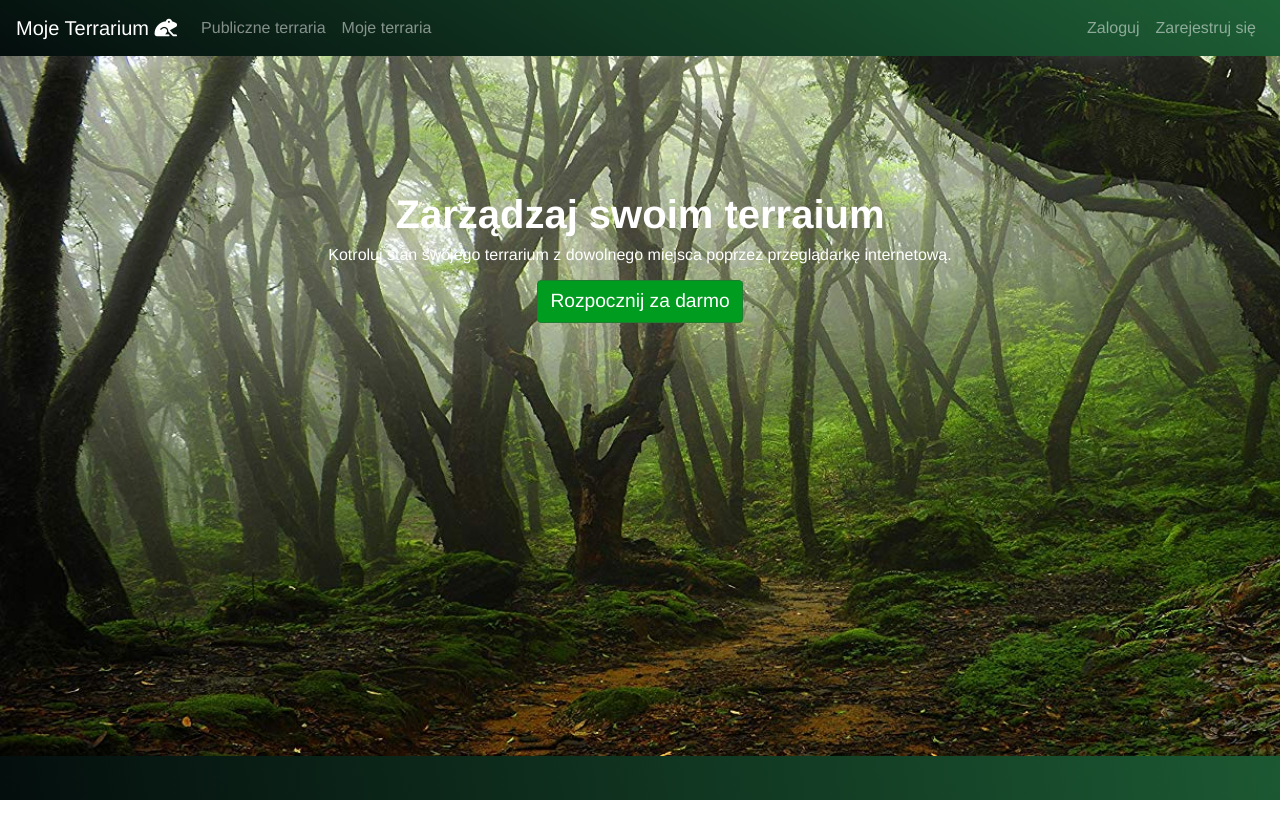
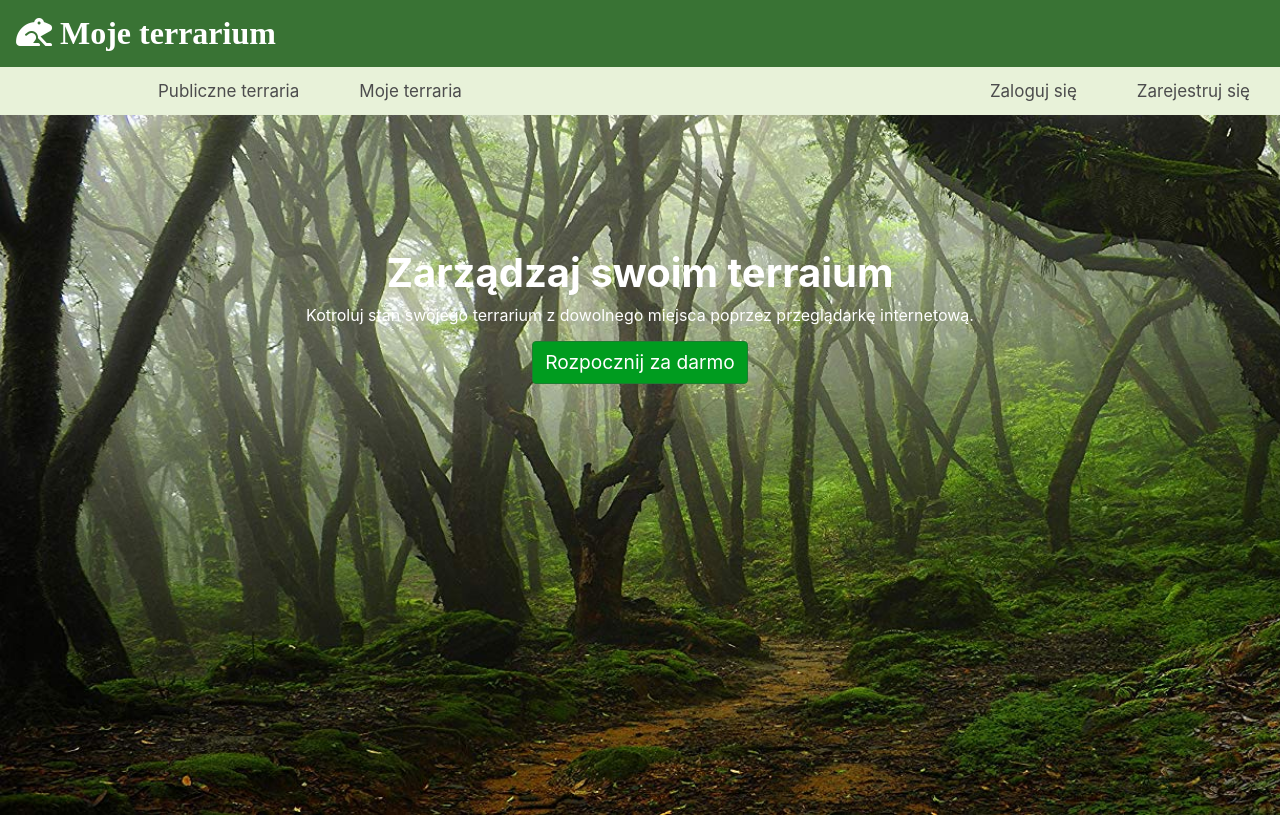
Before and after one commit to Zhorin9/aspnetcore-terrristics-application, a Vue app in the folder src/Web/client-app/: page /#/ in a window 1280 px wide. Built offline with nearby package versions, Linux system fonts and the light colour scheme.

Commit message:
Different style version

```diff
--- a/src/Web/client-app/src/App.vue
+++ b/src/Web/client-app/src/App.vue
@@ -23,11 +23,8 @@
 
 <style>
     #app {
-        font-family: 'Avenir', Helvetica, Arial, sans-serif;
-        -webkit-font-smoothing: antialiased;
-        -moz-osx-font-smoothing: grayscale;
-        text-align: center;
         color: #2c3e50;
+        line-height: 1.47;
     }
 
     .dropdown-menu {
@@ -38,7 +35,7 @@
     html,
     body {
         height: 100%;
-        background-image: linear-gradient(80deg, #040E0D, #1E6036);
+        background-color: #ffffff;
     }
 
     .form-control.is-invalid {
--- a/src/Web/client-app/src/components/TheNavigation.vue
+++ b/src/Web/client-app/src/components/TheNavigation.vue
@@ -1,32 +1,21 @@
 <template>
-    <nav>
+    <div>
         <link rel="stylesheet" href="https://use.fontawesome.com/releases/v5.8.2/css/all.css">
-        <b-navbar toggleable="lg" type="dark" class="nav-green">
-            <b-navbar-brand active class="navbar-brand" to="/">
-                Moje Terrarium <i class="fas fa-frog"></i>
-            </b-navbar-brand>
-            <b-navbar-nav>
-                <b-nav-item :to="{name: 'ThePublicWindow'}">Publiczne terraria</b-nav-item>
-                <b-nav-item :to="{name: 'TheUserWindow'}">Moje terraria</b-nav-item>
-            </b-navbar-nav>
-
-            <b-navbar-nav v-if="loggedIn" class="ml-auto">
-                <b-nav-item-dropdown right>
-                    <template slot="button-content">{{getUserEmail}}</template>
-                    <b-dropdown-item :to="{name: 'TheHomePage'}">
-                        Costam
-                    </b-dropdown-item>
-                    <b-dropdown-item @click="logOut">Wyloguj</b-dropdown-item>
-                </b-nav-item-dropdown>
-            </b-navbar-nav>
-
-            <b-navbar-nav v-else class="ml-auto">
-                <b-nav-item right :to="{name: 'LoginPage'}">Zaloguj</b-nav-item>
-                <b-nav-item right to="/RegisterPage">Zarejestruj się</b-nav-item>
-            </b-navbar-nav>
-
-        </b-navbar>
-    </nav>
+        <section class="p-3">
+            <i class="fas fa-frog fa-2x"> Moje terrarium</i>
+        </section>
+        <nav>
+            <router-link :to="{name: 'ThePublicWindow'}">Publiczne terraria</router-link>
+            <router-link :to="{name: 'TheUserWindow'}">Moje terraria</router-link>
+            <template v-if="isUserLoggedIn">
+                <router-link to="/RegisterPage" class="float-right">Zarejestruj się</router-link>
+                <router-link :to="{name: 'LoginPage'}" class="float-right">Zaloguj się </router-link>
+            </template>
+            <template v-else>
+                <router-link :to="{name: 'TheUserWindow'}" class="float-right">{{getUserEmail}}</router-link>
+            </template>
+        </nav>
+    </div>
 </template>
 
 <script>
@@ -39,7 +28,10 @@
                 loggedIn: types.getters.AUTHENTICATION_IS_USER_LOGGED_CORRECT,
                 getUserEmail: types.getters.AUTHENTICATION_GET_CURRENT_USER
             }),
-        },
+            isUserLoggedIn(){
+                return !this.getUserEmail;
+            },
+    },
         methods: {
             logOut() {
                 this.$store.commit(types.mutations.AUTHENTICATION_LOGOUT);
@@ -52,28 +44,53 @@
 </script>
 
 <style scoped>
-    .nav-green {
-        background-image: linear-gradient(30deg, #040E0D, #1E6036);
+    .router-link-active {
+        background: #397334;
+        color: #ffffff !important;
     }
 
-    .b-nav-dropdown {
-        background-color: #1a5330;
-        border-radius: 5px;
-        border: #204619 1px solid;
+    .float-right{
+        float: right;
     }
 
-    .dropdown-item {
-        color: #fff;
-        text-decoration: none;
+    a {
+        padding: 12px 30px 11px;
     }
 
-    .dropdown-item:hover, .dropdown-item:focus {
-        background-color: #164629 !important;
+    a:hover {
+        text-decoration: none;
+        background-color: #397334;;
+        color: #ffffff !important;
+        cursor: pointer;
     }
 
-    .dropdown-item.active {
-        color: #fff;
-        background-color: #0e2d1d !important;
-        opacity: 0.5;
+    section {
+        color: #ffffff;
+        width: 100%;
+        background-color: #397334;;
+    }
+
+    nav {
+        display: inline-block;
+        background-color: #e8f2d9;
+        width: 100%;
+    }
+
+    nav a {
+        display: inline-block;
+        color: #4c4c4d !important;
+        font-size: 17px;
+        line-height: 1.5;
+    }
+
+    nav a:first-child {
+        margin-left: 10%;
+    }
+
+    nav.home .home,
+    nav.projects .projects,
+    nav.services .services,
+    nav.contact .contact {
+        background-color: #e35885;
     }
 </style>
--- a/src/Web/client-app/src/components/TheUserWindow.vue
+++ b/src/Web/client-app/src/components/TheUserWindow.vue
@@ -2,11 +2,6 @@
     <div class="row p-3">
         <div class="col-md-7 row">
             <window-block v-for="" @edit-window-block="editWindowBlock"/>
-            <window-block v-for=""/>
-            <window-block v-for=""/>
-            <window-block v-for=""/>
-            <window-block v-for=""/>
-            <window-block v-for=""/>
         </div>
         <div class="col-md-4">
             <add-block/>
--- a/src/Web/client-app/src/components/user/LoginPage.vue
+++ b/src/Web/client-app/src/components/user/LoginPage.vue
@@ -1,5 +1,5 @@
 <template>
-    <div class="col-3 d-block p-5 login-container">
+    <div class="col-3 d-block p-5 login-container m-5">
         <div v-if="!waitingForResponse">
             <h2>Zaloguj się</h2>
             <form @submit.prevent="handleSubmit">
@@ -30,7 +30,8 @@
                     <validation-messages :errors-list="errors.collect('login.password')"/>
                 </div>
                 <div class="form-group">
-                    <button type="submit" class="btn btn-green" :disabled="isDisabled">Zaloguj się</button>
+                    <button type="submit" class="btn btn-green" :disabled="isDisabled">Zaloguj się
+                    </button>
                 </div>
                 <div class="form-group">
                     <router-link to="/register" class="btn btn-green router-left">Zarejestruj
@@ -89,8 +90,10 @@
 
 <style scoped>
     .login-container {
+        background-color: #e8f2d9;
         padding: 20px;
-        color: #fff;
+        color: #4c4c4d;
+        border: 3px solid #4c4c4d;
     }
 
     .form-label {
@@ -100,7 +103,6 @@
     }
 
     .form-control {
-        background-color: #081b14;
         border-left: 3px solid #5b8111;
         border-right: none;
         border-top: none;
@@ -108,8 +110,8 @@
     }
 
     .form-control:focus {
-        color: #fff;
-        background-color: #1f2d0f9c;
+        color: #4c4c4d;
+        background-color: #e8f2d9;
         border-color: #316849;
         outline: 0;
         -webkit-box-shadow: 0 0 0 0.2rem rgba(0, 123, 255, 0.25);
@@ -119,7 +121,7 @@
     .btn-green {
         display: block;
         color: #fff;
-        background-color: #061611;
+        background-color: #397334;
         border-color: #5b8111;
     }
 
```
Also changed, not shown: src/Web/client-app/public/fonts/VAGRoundedStd-Bold.otf (added).
